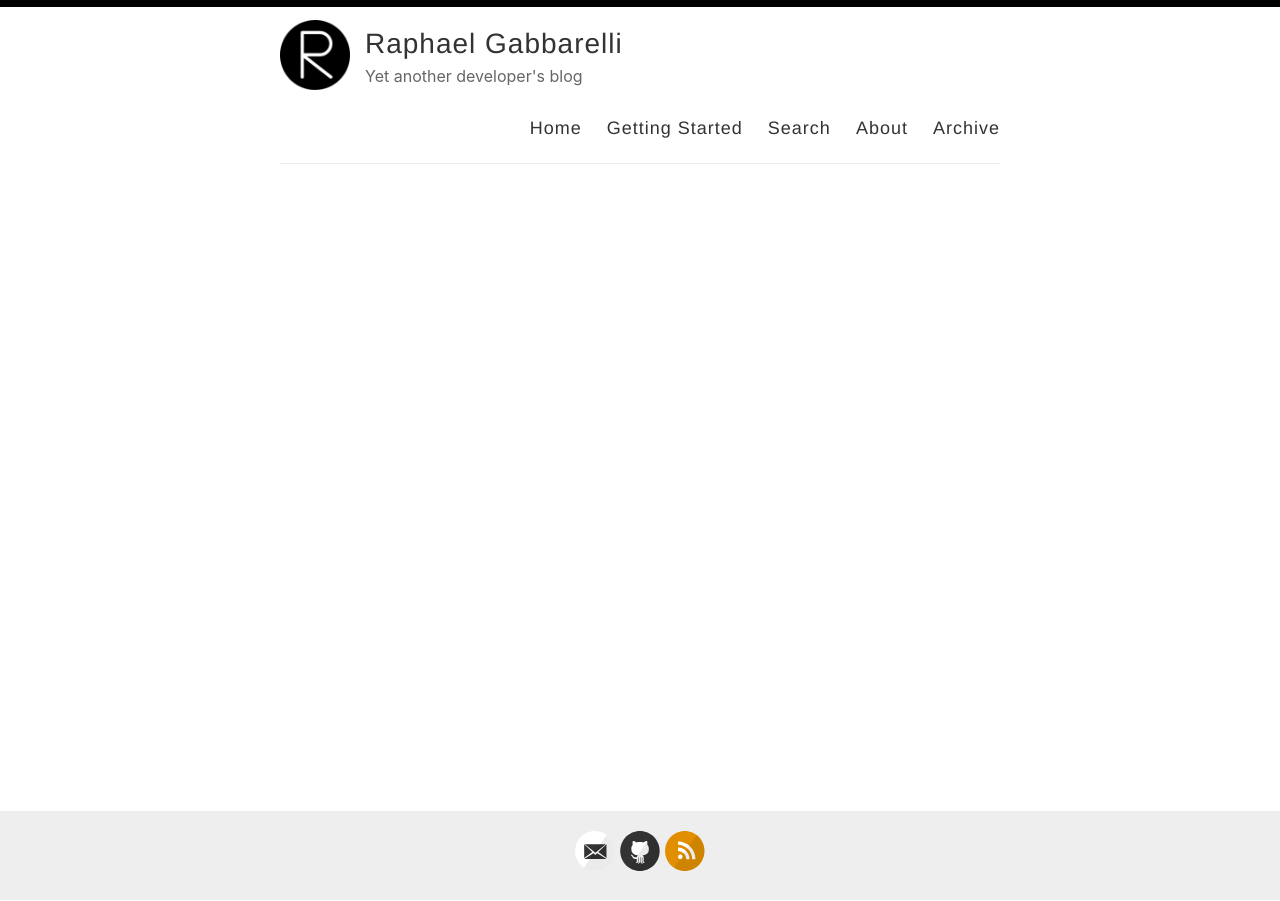
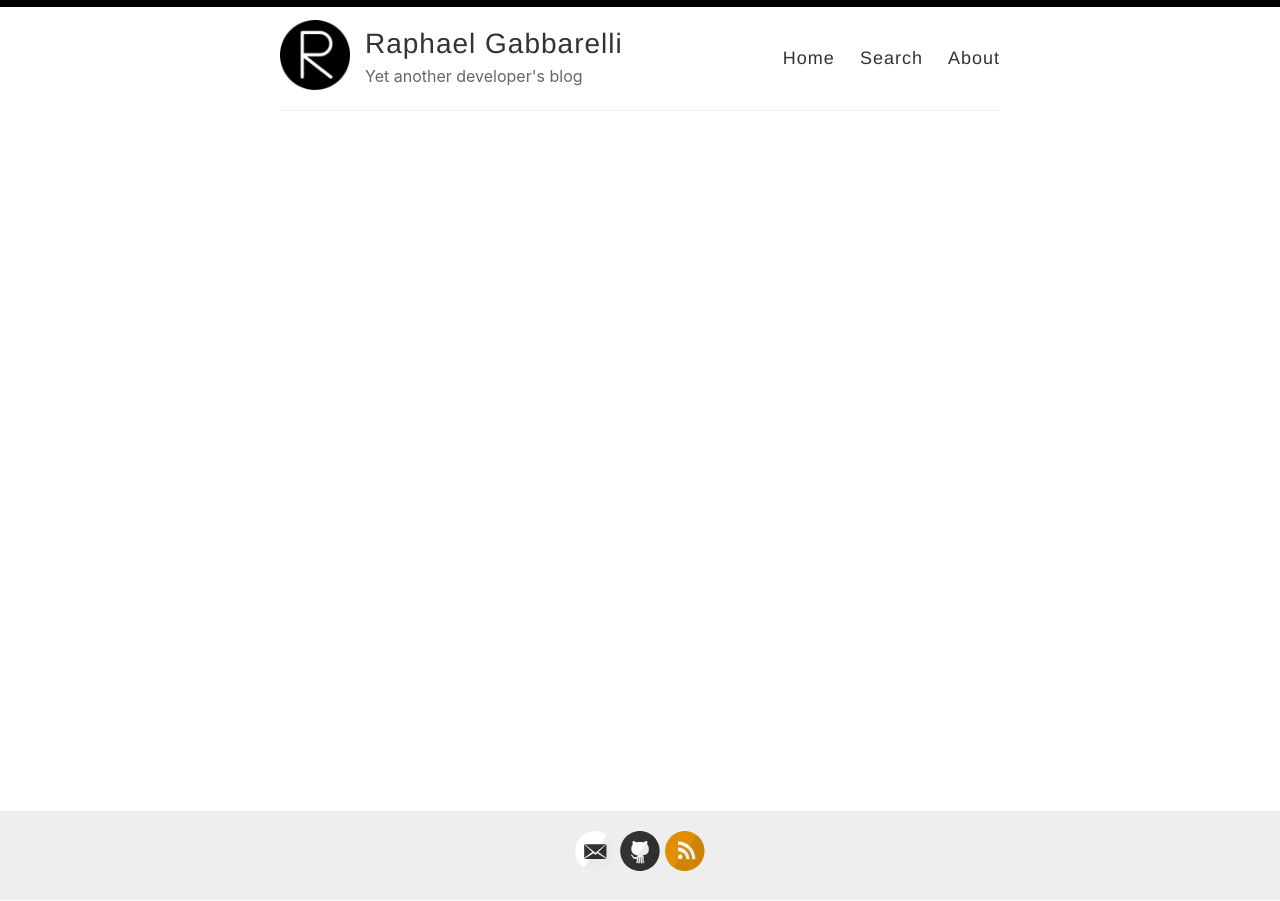
Before and after one commit to raphaelgabbarelli/raphaelgabbarelli.github.io, a Jekyll site: the page built from index.html, in a window 1280 px wide. Built offline with Jekyll 4.4.1, drawn with Linux system fonts in a browser that asks for light colours; the list of posts is cut into pages by our own code.

Commit message:
removing GettingStarted and Archive from top menu

```diff
--- a/_layouts/default.html
+++ b/_layouts/default.html
@@ -29,10 +29,10 @@
 
             <nav>
               <a href="{{ site.baseurl }}/">Home</a>
-              <a href="{{ site.baseurl }}/getting-started">Getting Started</a>
+              <!--<a href="{{ site.baseurl }}/getting-started">Getting Started</a>-->
               <a href="{{ site.baseurl }}/search">Search</a>
               <a href="{{ site.baseurl }}/about">About</a>
-              <a href="{{ site.baseurl }}/archive">Archive</a>
+              <!--<a href="{{ site.baseurl }}/archive">Archive</a>-->
             </nav>
           </header>
         </div>
```
